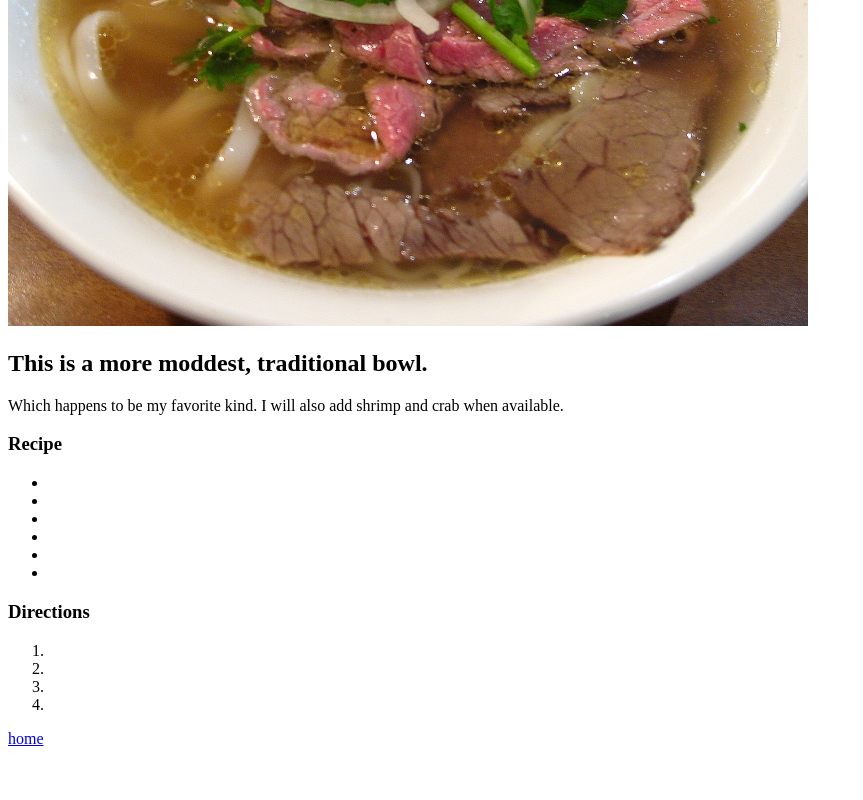
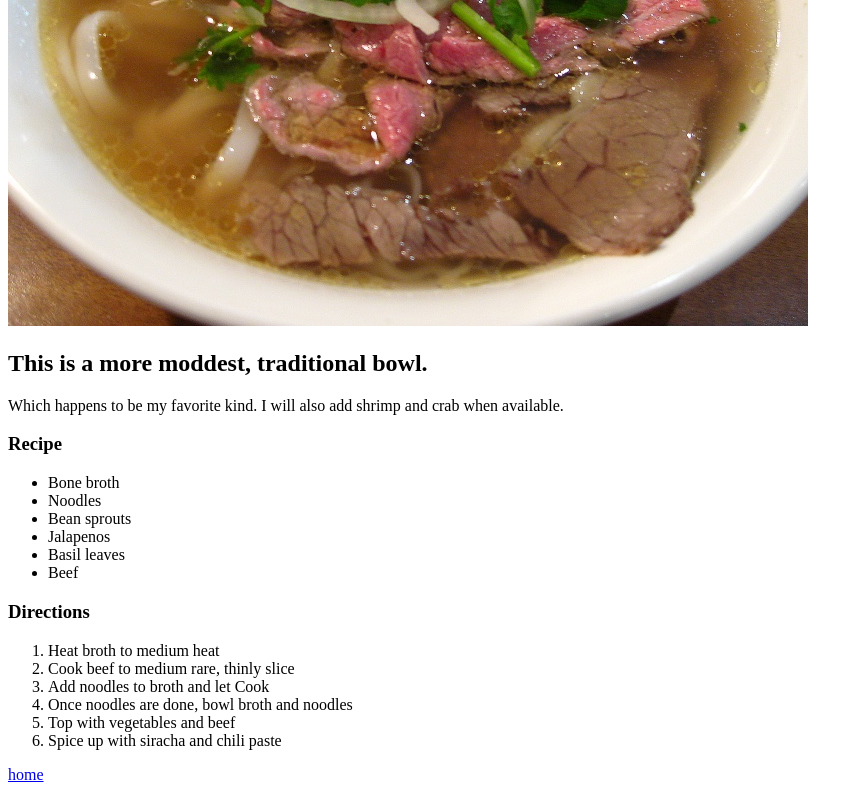
Before and after one commit to cyrusvirus1337/odin-recipes, a plain HTML site: page recipes/pho.html in a window 1280 px wide. Shown: the part 354-1154 px from the top of the page, without its empty margins (0-863 px from the left). Before the commit the page ends 1118 px from the top, so only its background shows below. Drawn offline with Linux system fonts and the light colour scheme.

Commit message:
Added context to index.html,gumbo.html,pho.html,steak.html.

```diff
--- a/recipes/pho.html
+++ b/recipes/pho.html
@@ -2,28 +2,33 @@
 <html lang="en">
   <head>
     <meta charset="UTF-8" />
-    <title>Document</title>
+    <title>pho</title>
   </head>
   <body>
     <h1>Pho</h1>
     <img src="/img/pho1.jpg" alt="a bowl of pho!" />
     <h2>This is a more moddest, traditional bowl.</h2>
-    <p>Which happens to be my favorite kind. I will also add shrimp and crab when available.</p>
+    <p>
+      Which happens to be my favorite kind. I will also add shrimp and crab when
+      available.
+    </p>
     <h3>Recipe</h3>
     <ul>
-      <li></li>
-      <li></li>
-      <li></li>
-      <li></li>
-      <li></li>
-      <li></li>
+      <li>Bone broth</li>
+      <li>Noodles</li>
+      <li>Bean sprouts</li>
+      <li>Jalapenos</li>
+      <li>Basil leaves</li>
+      <li>Beef</li>
     </ul>
     <h3>Directions</h3>
     <ol>
-      <li></li>
-      <li></li>
-      <li></li>
-      <li></li>
+      <li>Heat broth to medium heat</li>
+      <li>Cook beef to medium rare, thinly slice</li>
+      <li>Add noodles to broth and let Cook</li>
+      <li>Once noodles are done, bowl broth and noodles</li>
+      <li>Top with vegetables and beef</li>
+      <li>Spice up with siracha and chili paste</li>
     </ol>
     <p>
       <a href="../index.html">home</a>
```
Also changed, not shown: index.html (+0 -1 lines), recipes/gumbo.html (+10 -10 lines), recipes/steak.html (+1 -1 lines).
